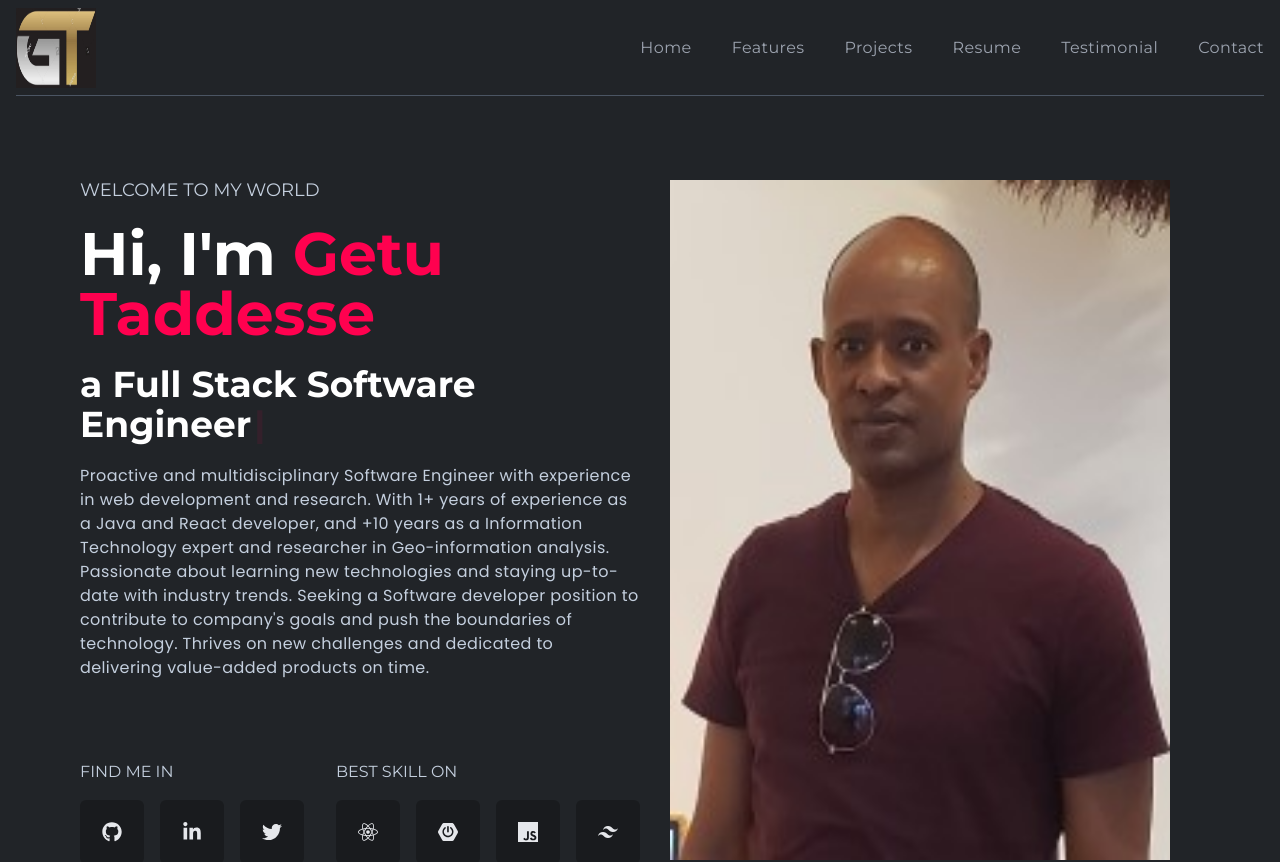
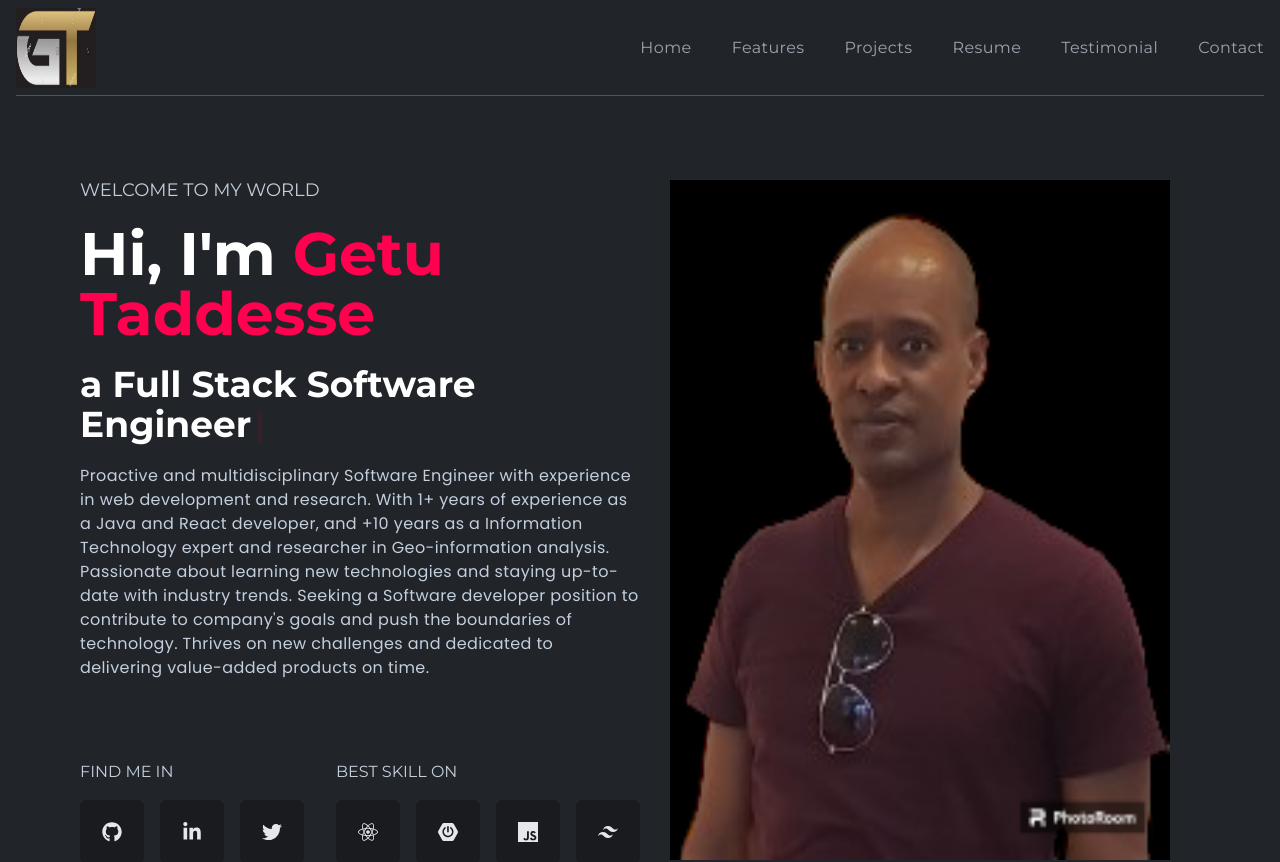
Before and after one commit to getuengda/getu_portfolioV2, a React (Create React App) app: page / in a window 1280 px wide. Shown: the top 862 px of the page. Built offline with nearby package versions, Linux system fonts and the light colour scheme.

Commit message:
update banner pic background

```diff
--- a/src/assets/index.js
+++ b/src/assets/index.js
@@ -43,7 +43,8 @@ import personal_portfolio from "./images/projects/personal_portfolio.png";
 import college_result_login from "./images/projects/college_result_login.png";
 import college_login from "./images/projects/college_login.png";
 import fitclub_starter_app from "./images/projects/fitclub_starter_app.png";
-import movie_app from "./images/projects/movie_app.png"
+import movie_app from "./images/projects/movie_app.png";
+import getu_bg from "./images/contact/getubgphoto.png"
 
 export {
     full_stack_certificate,
@@ -58,6 +59,7 @@ export {
     college_login,
     fitclub_starter_app,
     movie_app,
+    getu_bg,
     icons8_ok,
     logo1,
     logo2,
--- a/src/components/banner/rightBanner.js
+++ b/src/components/banner/rightBanner.js
@@ -1,5 +1,5 @@
 import React from 'react'
-import { bannerImg2 } from '../../assets/index'
+import { getu_bg } from '../../assets/index'
 
 const RightBanner = () => {
 
@@ -7,7 +7,7 @@ const RightBanner = () => {
     <div className="w-1/2 flex justify-center items-center relative">
         <img
             className='w-[500px] h-[680px] z-10'
-            src={bannerImg2}
+            src={getu_bg}
             alt='bannerImg2'
         />
         <div className='absolute bottom-0 w-[500px] h-[500px] bg-gradient-to-r from-[#1e2024] to-[#202327]
```
Also changed, not shown: src/assets/images/contact/getubgphoto.png (added), 1 other file (tests, documents, lock files or other folders).
